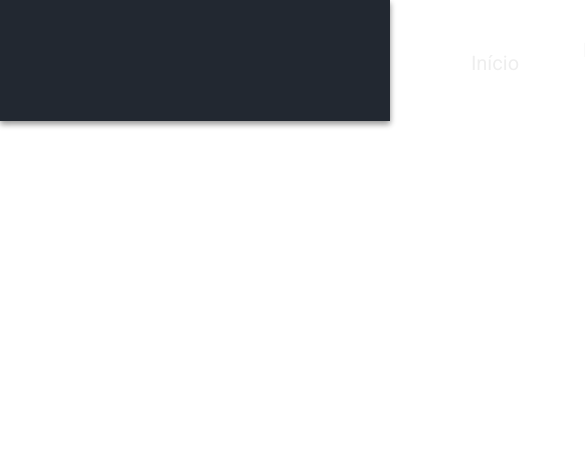
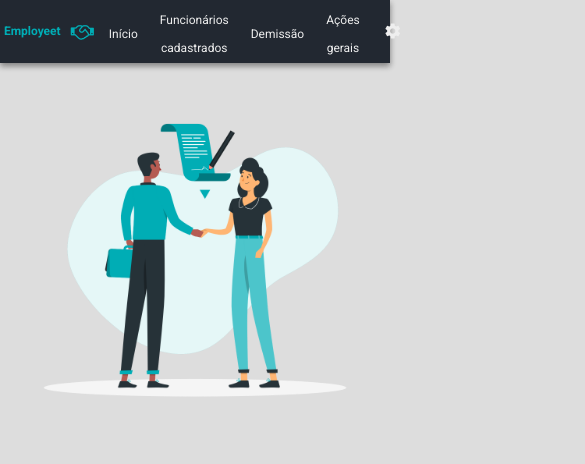
Before and after one commit to Cyanbland/employeet, a plain HTML site: page index.html in a window 390 px wide. Shown: the top 464 px of the page, 585 px wide, since content can reach past the window. Drawn offline with Linux system fonts and the light colour scheme.

Commit message:
made header responsive

```diff
--- a/index.html
+++ b/index.html
@@ -7,6 +7,7 @@
     <link rel="icon" href="assets/icons/handshake.svg">
     <link rel="stylesheet" href="https://cdnjs.cloudflare.com/ajax/libs/font-awesome/4.7.0/css/font-awesome.min.css">
     <link href="https://fonts.googleapis.com/icon?family=Material+Icons" rel="stylesheet">
+    <title>Employeet - Cadastro de Funcionários</title>
 
 </head>
 <body>
@@ -33,5 +34,15 @@
         </nav>
     </header>
 
+    <div class="start-container">
+      <div class="agreement-img-box">
+        <img src="/assets/imgs/Agreement-rafiki_simple.png" id = "img-agreement"alt="Employeet - Cadastro de Funcionários">
+      </div>
+
+      <div class="introduction">
+
+      </div>
+    </div>
+
 </body>
 </html>
--- a/src/styles/styles.css
+++ b/src/styles/styles.css
@@ -7,9 +7,10 @@ html {
 
 body {
 	font-family: Roboto, Montserrat, Arial, Helvetica, sans-serif;
-	font-size:16px;
+    font-size:16px;
+    background-color: #dddddd;
 	line-height:1.6em;
-    margin:0;
+    margin:0px;
 
 }
 
@@ -17,6 +18,7 @@ body {
 	display: flex;
     align-items: center;
     justify-items: center;
+    width: 100%;
 
 }
 
@@ -36,6 +38,7 @@ body {
     padding-right: 50%;
     margin: 0px 10px 0px 10px;
     align-items: center;
+    margin-left: 10px;
 }
 
 .left-side h1 {
@@ -59,11 +62,12 @@ body {
     flex-basis: 100%;
     justify-content: center;
     align-items: center;
+    margin: 0px 10px 0px 10px;
 }
 
 
 #top-navbar li {
-    padding: 10px 20px 2px 20px;
+    padding: 10px 20px 1px 20px;
     align-content: center;
     text-align: center;
     margin: 12px;
@@ -76,7 +80,7 @@ body {
 #top-navbar li:hover {
     border-top-left-radius: 5px;
     border-top-right-radius: 5px;
-    border-bottom: 1px solid #eeeeee;
+    border-bottom: 1px solid #00adb5;
     background-color: #393e46;
     text-decoration: none;
 }
@@ -104,3 +108,149 @@ body {
 #settings-icon {
     color: #eeeeee;
 }
+
+
+
+.start-container {
+    display: flex;
+    align-items: center;
+    justify-items: center;
+}
+
+.agreement-img-box {
+    width: 40%;
+}
+
+#img-agreement {
+    width: 0%;
+    height: 900px;
+    object-fit: cover;
+    animation-name: sweep;
+    animation-duration: 1s;
+    animation-delay: 0.5s;
+    animation-iteration-count: 1;
+    animation-direction: forwards;
+    animation-timing-function: cubic-bezier(.2,.3,.9,1);
+    animation-fill-mode: forwards;
+}
+
+@keyframes sweep {
+    0% {
+        width: 0%;
+    }
+    100% {
+        width: 100%;
+    }
+}
+
+@media screen and (max-width: 1600px) {
+    #top-navbar li {
+        padding: 5px 10px 1px 10px;
+        margin: 2px;
+    }
+
+    .left-side {
+        padding-right: 14%;
+    }
+
+}
+
+
+@media screen and (max-width: 1400px) {
+    .agreement-img-box {
+        width: 30%;
+    }
+
+    .left-side {
+        padding-right: 10%;
+    }
+
+    #top-navbar li {
+        padding: 5px 10px 1px 10px;
+        margin: 2px;
+    }
+
+    #top-navbar ul {
+        margin: 0px, 10px, 0px, 10px;
+    }
+
+
+
+
+}
+
+@media screen and (max-width: 992px) {
+    .agreement-img-box {
+        width: 100%;
+    }
+
+    #img-agreement {
+        width: 100%;
+        height: 100%;
+        animation: none;
+    }
+
+    #top-navbar a {
+        font-size: 14px;
+    }
+
+    .left-side {
+        padding-right: 5%;
+        padding-left: 1%;
+    }
+
+    .left-side h1 {
+        font-size: 14px;
+    }
+
+    #top-navbar li {
+        padding: 5px 10px 1px 10px;
+        margin: 2px;
+    }
+
+    #top-navbar ul {
+        margin: 0px, 5px, 0px, 5px;
+    }
+
+    #handshake-icon {
+        font-size: 14px;
+    }
+
+}
+
+
+
+@media screen and (max-width: 600px) {
+    #top-navbar a {
+        font-size: 12px;
+    }
+
+    .left-side {
+        padding-right: 1%;
+        padding-left: 1%;
+        margin: 0px;
+    }
+
+    .left-side h1 {
+        font-size: 12px;
+    }
+
+    #top-navbar li {
+        padding: 5px 10px 1px 10px;
+        margin: 1px;
+    }
+
+    #top-navbar ul {
+        margin: 0px, 1px, 0px, 11px;
+        padding-left: 1%;
+        margin-left: 0px;
+    }
+
+    #settings-icon {
+        font-size: 18px;
+    }
+
+    #handshake-icon {
+        font-size: 18px;
+    }
+}
```
Also changed, not shown: assets/imgs/Agreement-rafiki.png (added), assets/imgs/Agreement-rafiki_simple.png (added).
